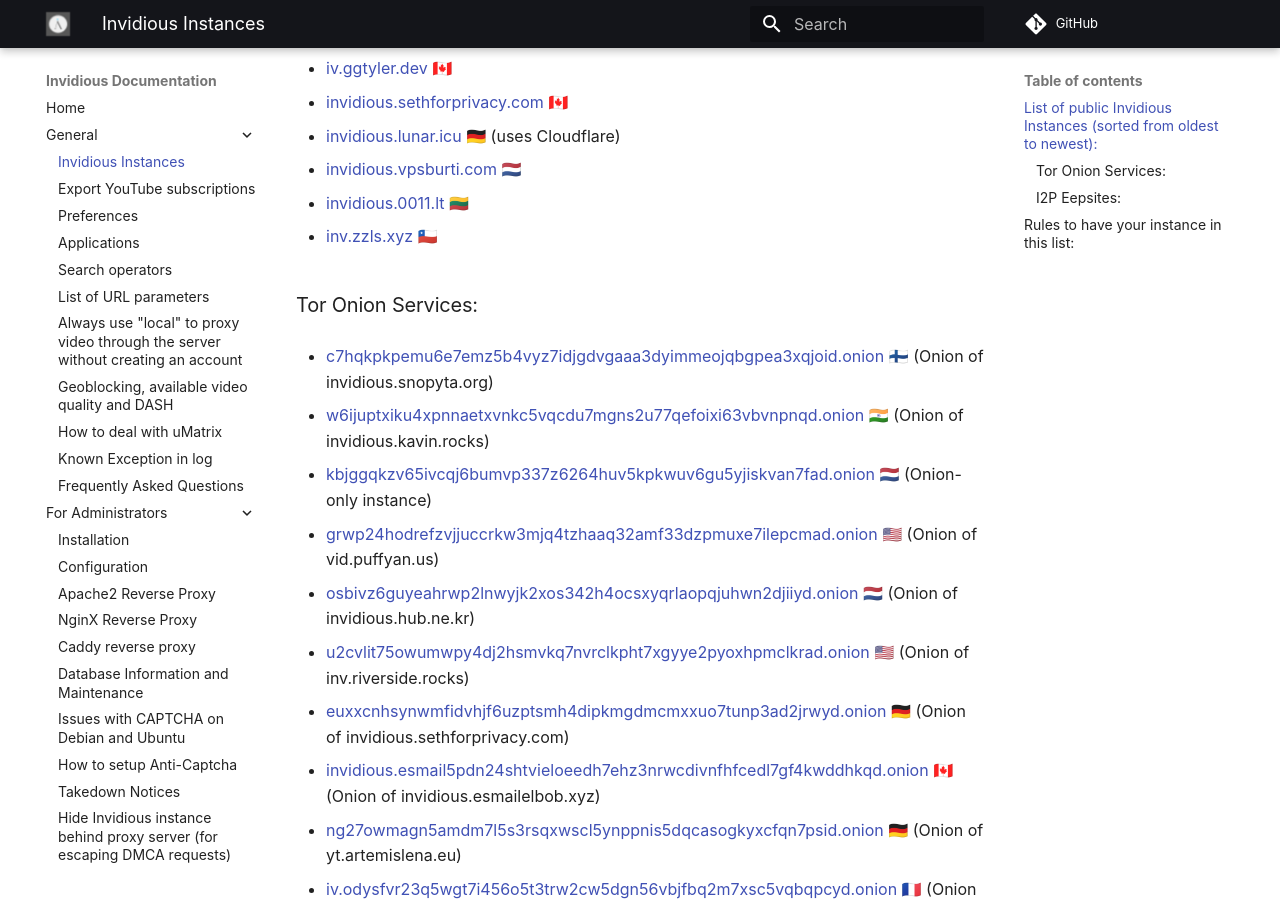
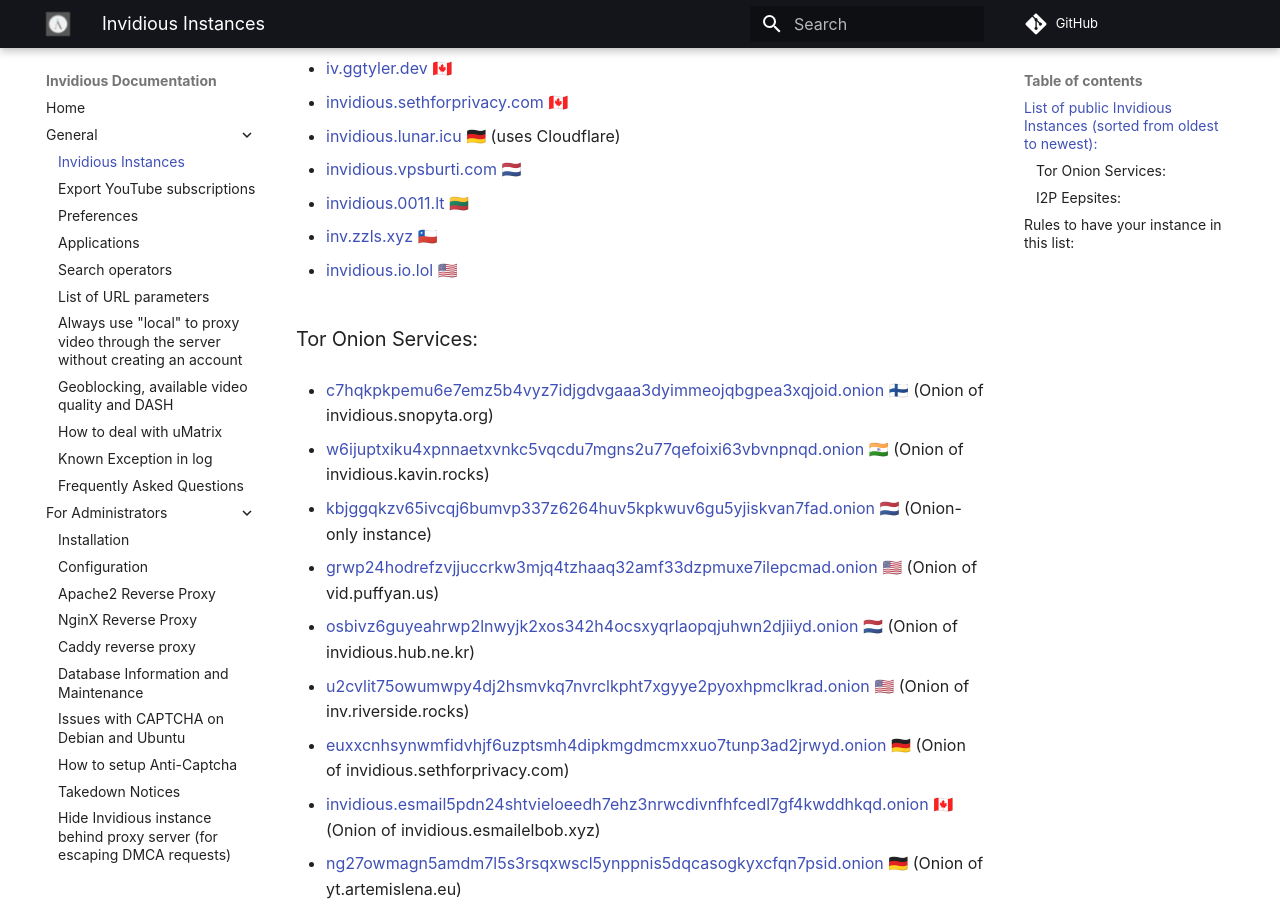
Before and after one commit to iv-org/documentation, an MkDocs documentation site: the page built from docs/instances.md, in a window 1280 px wide and 900 px high, scrolled down 1087 px. Built offline with MkDocs 1.6.1 and Material for MkDocs 9.7.7, drawn with Linux system fonts in a browser that asks for light colours; comment, search, counter and statistics services are not loaded.

Commit message:
Added my instance, invidious.io.lol
Added my instance: invidious.io.lol !

```diff
--- a/docs/instances.md
+++ b/docs/instances.md
@@ -58,6 +58,8 @@
 
 * [inv.zzls.xyz](https://inv.zzls.xyz) 🇨🇱
 
+* [invidious.io.lol](https://invidious.io.lol) 🇺🇸
+
 ### Tor Onion Services:
 * [c7hqkpkpemu6e7emz5b4vyz7idjgdvgaaa3dyimmeojqbgpea3xqjoid.onion](http://c7hqkpkpemu6e7emz5b4vyz7idjgdvgaaa3dyimmeojqbgpea3xqjoid.onion) 🇫🇮 (Onion of invidious.snopyta.org)
 
```
